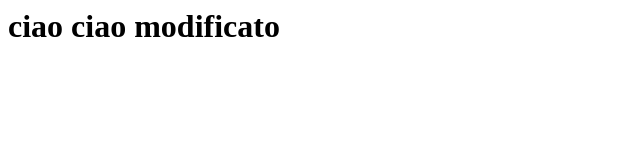
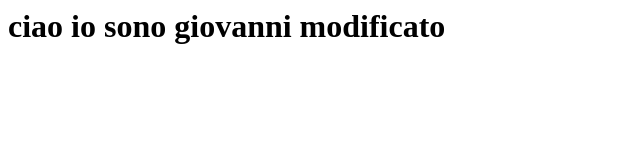
Before and after one commit to iTzKeeWee/Corso-dist2023, a plain HTML site: page index.html in a window 1280 px wide. Shown: the whole page, without its empty margins (0-640 px from the left). Drawn offline with Linux system fonts and the light colour scheme.

Commit message:
File committato

```diff
--- a/index.html
+++ b/index.html
@@ -1,5 +1,5 @@
 <html>
  <head>
-<h1>ciao ciao modificato</h1>
+<h1>ciao io sono giovanni modificato</h1>
 </head>
 <html>
```
